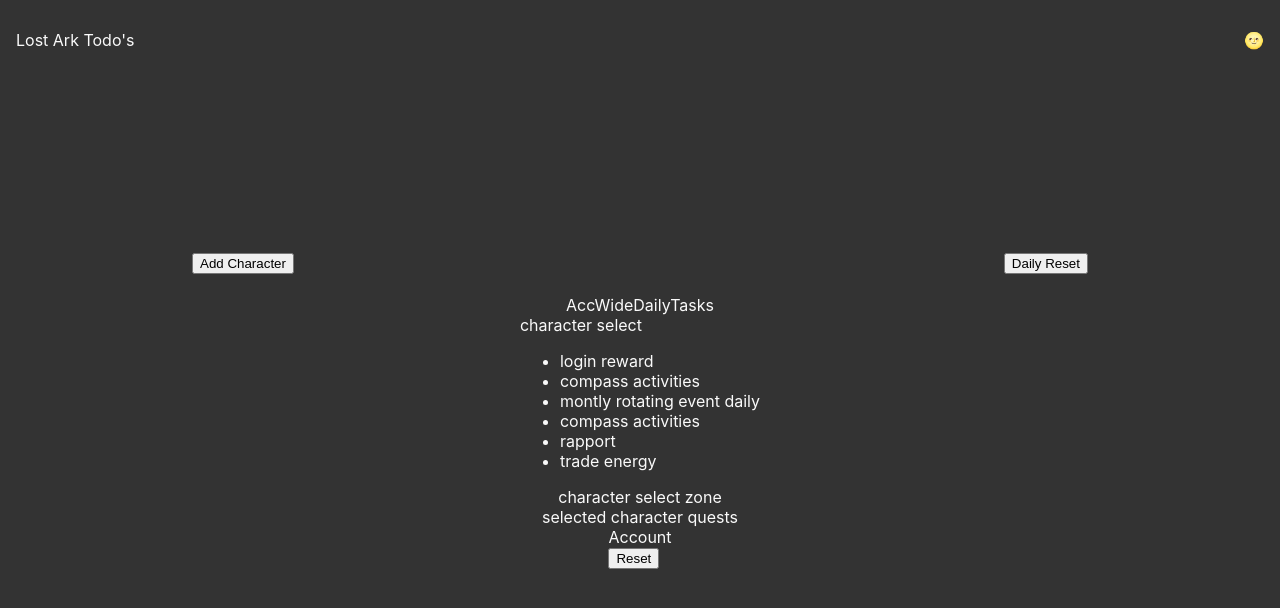
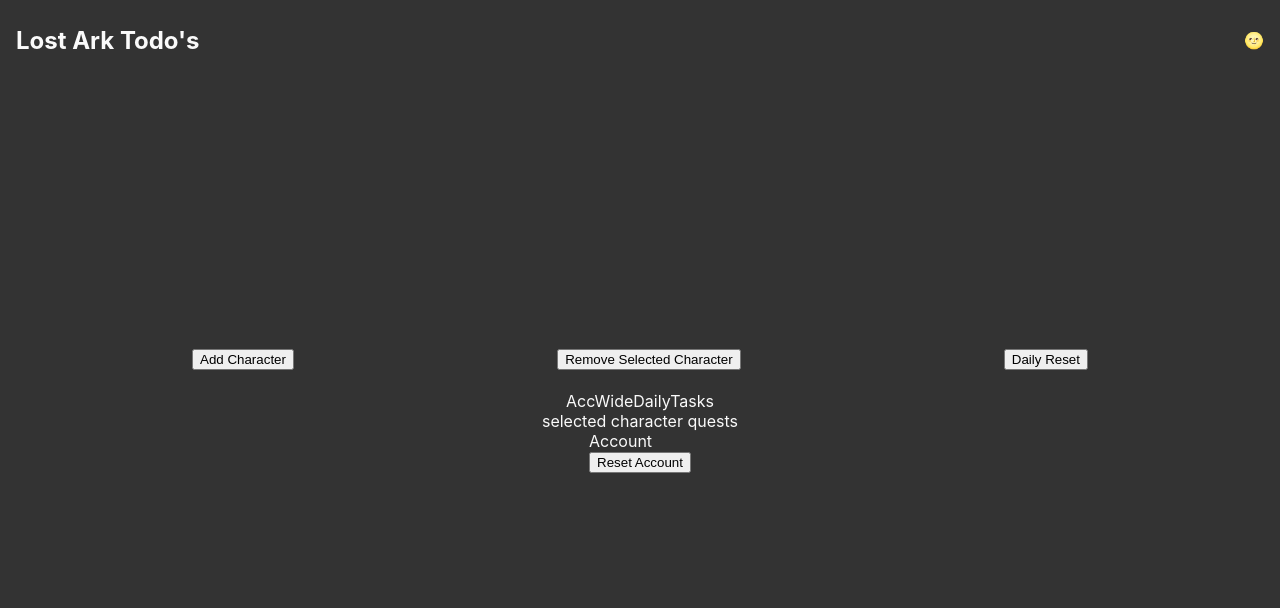
Before and after one commit to saiyajin1/todo-lostark, a React (Create React App) app: page / in a window 1280 px wide. Shown: the top 608 px of the page. Built offline with nearby package versions, Linux system fonts and the light colour scheme.

Commit message:
account and character functionality

```diff
--- a/src/App.js
+++ b/src/App.js
@@ -1,8 +1,9 @@
 import "./App.css"
-import { useState } from "react"
+import { useEffect, useState } from "react"
 import Banner from "./components/Banner"
 import AccWideDailyTasks from "./components/AccWideDailyTasks"
 import AccController from "./components/AccController"
+import CharacterController from "./components/CharacterController"
 
 function App() {
   let localStorageName = "todolostark"
@@ -12,7 +13,7 @@
   )
 
   function createAccount() {
-    return {
+    let freshAcc = {
       id: Date.now(),
       accountDailyTasks: {
         loginReward: false,
@@ -24,12 +25,11 @@
       },
       characters: [],
     }
+    return freshAcc
   }
 
   function resetAccount() {
-    setAccount(
-      localStorage.setItem(localStorageName, JSON.stringify(createAccount()))
-    )
+    setAccount(createAccount())
   }
 
   function addCharacter(name) {
@@ -62,11 +62,40 @@
     })
   }
 
+  function dailyReset() {
+    setAccount({
+      ...account,
+      accountDailyTasks: {
+        loginReward: false,
+        compassActivities: false,
+        monthlyRotatingEventDaily: false,
+        anguishedIslandDaily: false,
+        tradeEnergy: false,
+        rapport: false,
+      },
+      characters: account.characters.map((character) => {
+        return {
+          ...character,
+          characterDailyTasks: {
+            chaosDungeon1: false,
+            chaosDungeon2: false,
+            guardianRaid1: false,
+            guardianRaid2: false,
+            unaTask1: false,
+            unaTask2: false,
+            unaTask3: false,
+            guildDonation: false,
+            guildResearch: false,
+          },
+        }
+      }),
+    })
+  }
+
   let [selectedCharacter, setSelectedCharacter] = useState("none")
 
-  function selectCharacter(event) {
-    event.preventDefault()
-    console.log(event.target.value)
+  function selectCharacter(id) {
+    setSelectedCharacter(id)
   }
   let [lightsOn, setLightsOn] = useState(false)
 
@@ -74,35 +103,30 @@
     setLightsOn(!lightsOn)
   }
 
+  useEffect(() => {
+    localStorage.setItem(localStorageName, JSON.stringify(account))
+  }, [localStorageName, account])
+
   return (
     <div className={`App ${lightsOn ? "Light" : "Dark"}`}>
       <Banner lightsOn={lightsOn} flipLights={flipLights} />
 
       <div className="Content">
-        <AccController />
+        <AccController
+          addCharacter={addCharacter}
+          removeCharacter={removeCharacter}
+          dailyReset={dailyReset}
+          selectedCharacter={selectedCharacter}
+        />
         <AccWideDailyTasks />
-        <div>
-          <div>character select</div>
-          <ul>
-            <li>login reward</li>
-            <li>compass activities</li>
-            <li>montly rotating event daily</li>
-            <li>compass activities</li>
-            <li>rapport</li>
-            <li>trade energy</li>
-          </ul>
-        </div>
-        <div>character select zone</div>
+        <CharacterController
+          characters={account.characters}
+          selectCharacter={selectCharacter}
+        />
         <div>selected character quests</div>
         <div className="Button-Text-Pair">
           <div>Account</div>
-          <button
-            id="salata"
-            className="Button-Danger"
-            onClick={selectCharacter}
-          >
-            Reset
-          </button>
+          <button onClick={resetAccount}>Reset Account</button>
         </div>
       </div>
     </div>
--- a/src/components/AccController.js
+++ b/src/components/AccController.js
@@ -1,10 +1,18 @@
 import React from "react"
 
-const AccController = () => {
+const AccController = ({
+  addCharacter,
+  removeCharacter,
+  dailyReset,
+  selectedCharacter,
+}) => {
   return (
     <div className="Acc-Controller">
-      <button>Add Character</button>
-      <button>Daily Reset</button>
+      <button onClick={addCharacter}>Add Character</button>
+      <button onClick={() => removeCharacter(selectedCharacter)}>
+        Remove Selected Character
+      </button>
+      <button onClick={dailyReset}>Daily Reset</button>
     </div>
   )
 }
--- a/src/components/Banner.js
+++ b/src/components/Banner.js
@@ -3,7 +3,7 @@
 function Banner({ lightsOn, flipLights }) {
   return (
     <div className="Banner">
-      <div>Lost Ark Todo's</div>
+      <h2>Lost Ark Todo's</h2>
       <div className="Banner-Clickable-Container">
         <div className="LightSwitch" onClick={flipLights}>
           {lightsOn ? "🌚" : "🌝"}
--- /dev/null
+++ b/src/components/CharacterController.js
@@ -0,0 +1,20 @@
+import React from "react"
+
+const CharacterController = ({ characters, selectCharacter }) => {
+  return (
+    <div>
+      {characters.map((character) => (
+        <button
+          key={character.id}
+          onClick={() => {
+            selectCharacter(character.id)
+          }}
+        >
+          {character.name}
+        </button>
+      ))}
+    </div>
+  )
+}
+
+export default CharacterController
```
Also changed, not shown: src/components/AddCharacterModal.js (added, +9 -0 lines).
